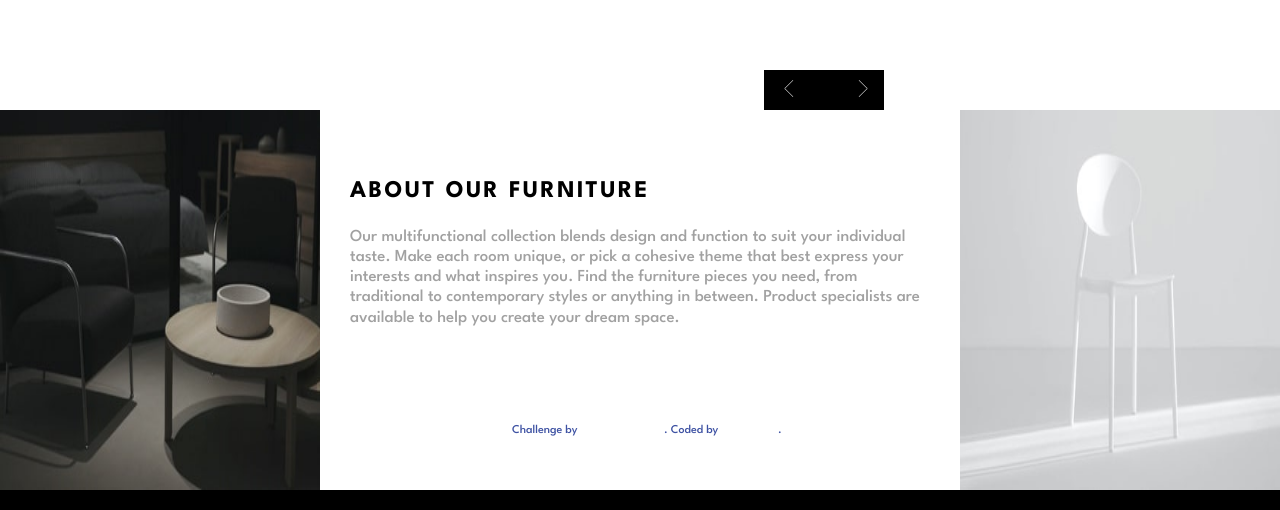
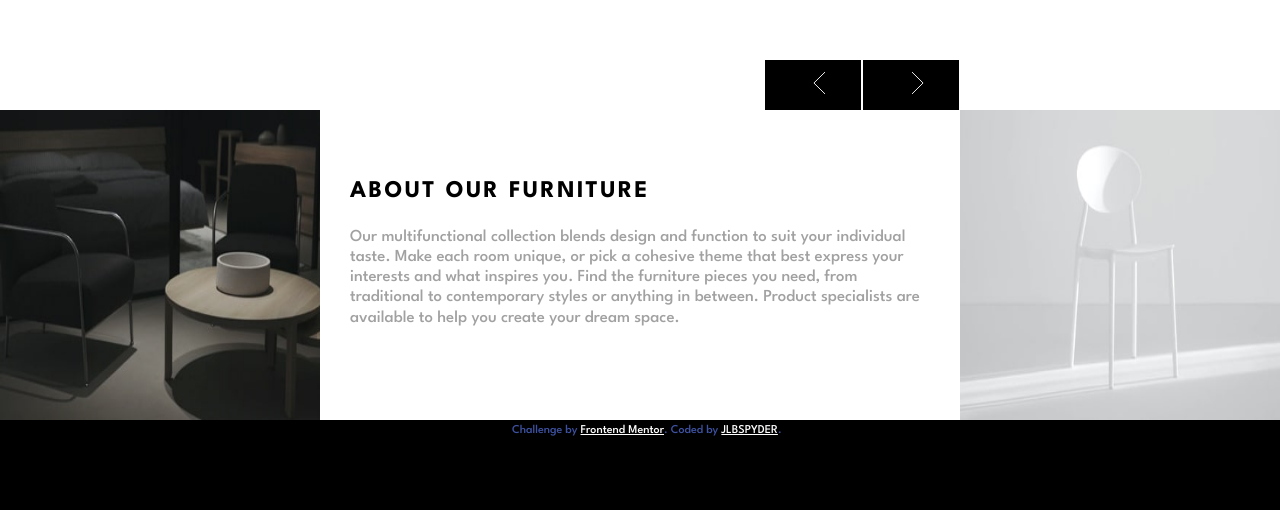
Before and after one commit to Jlbspyder/Room-Homepage, a React (Vite) app: page / in a window 1280 px wide. Shown: the part 290-800 px from the top of the page. Built offline with nearby package versions, Linux system fonts and the light colour scheme.

Commit message:
Update index.css

```diff
--- a/src/index.css
+++ b/src/index.css
@@ -312,36 +312,36 @@ button {
   }
   .left-arrow-bg {
     position: absolute;
-    top: 55.4%;
-    right: 35.6%;
-    width: 60px;
-    height: 40px;
+    top: 53.8%;
+    right: 32.7%;
+    width: 96px;
+    height: 50px;
     background-color: black;
     cursor: pointer;
     display: block;
   }
   .left-arrow {
     position: absolute;
-    width: 10px;
+    width: 13px;
     top: 25%;
-    left: 20px;
+    left: 50%;
     display: block;
   }
   .right-arrow-bg {
     position: absolute;
-    top: 55.4%;
-    right: 30.9%;
-    width: 60px;
-    height: 40px;
+    top: 53.8%;
+    right: 25.1%;
+    width: 96px;
+    height: 50px;
     background-color: black;
     cursor: pointer;
     display: block;
   }
   .right-arrow {
     position: absolute;
-    width: 10px;
+    width: 13px;
     top: 25%;
-    left: 34px;
+    left: 50%;
     display: block;
   }
   .left-arrow-bg:hover {
@@ -397,7 +397,8 @@ button {
     max-width: 1440px;
     display: grid;
     grid-template-columns: 1fr 2fr 1fr;
-    grid-auto-rows: minmax(380px, auto);
+    grid-auto-rows: minmax(400px, auto);
+    grid-template-rows: 310px;
   }
   .about {
     margin-top: 20px;
```
